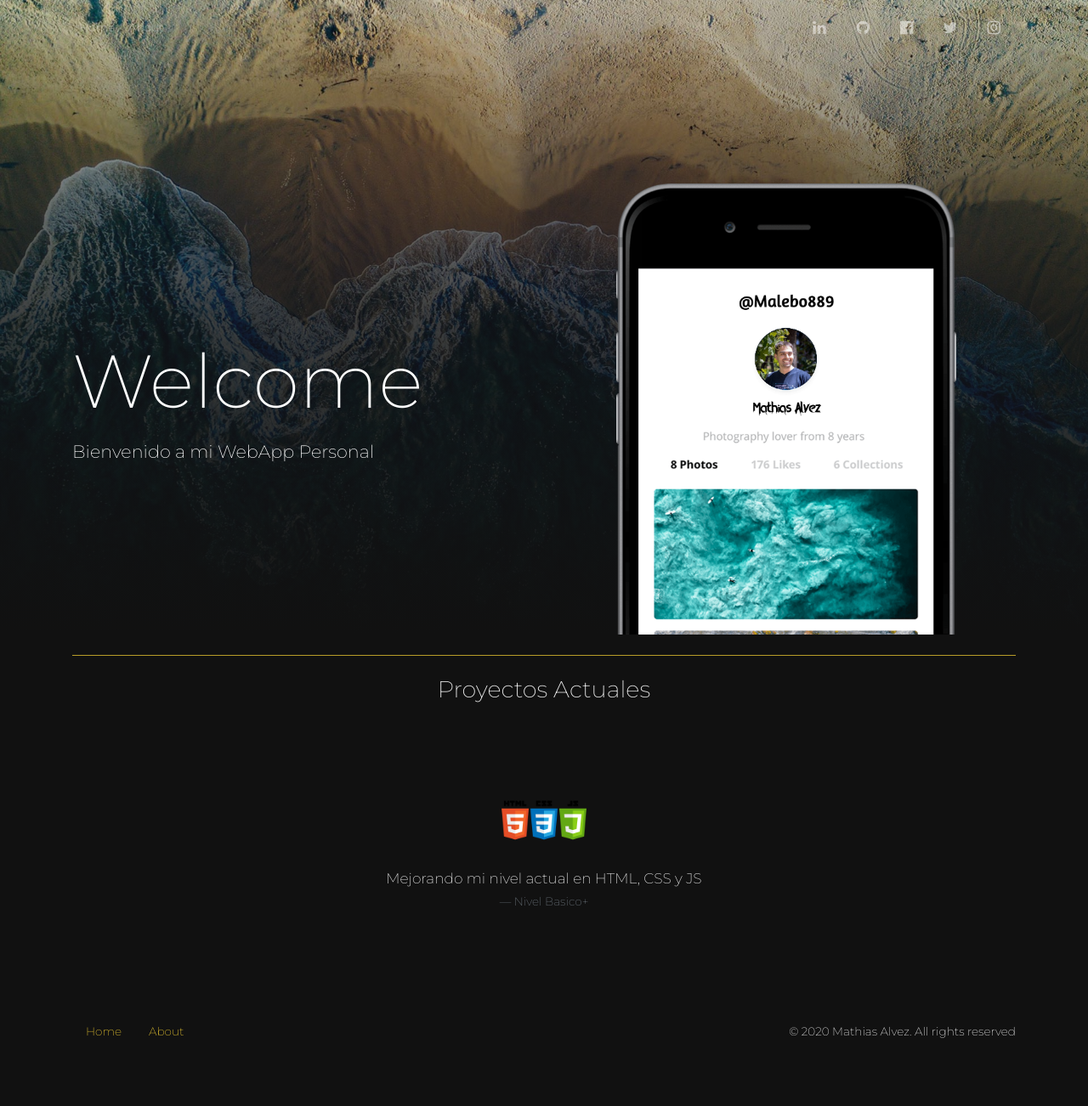
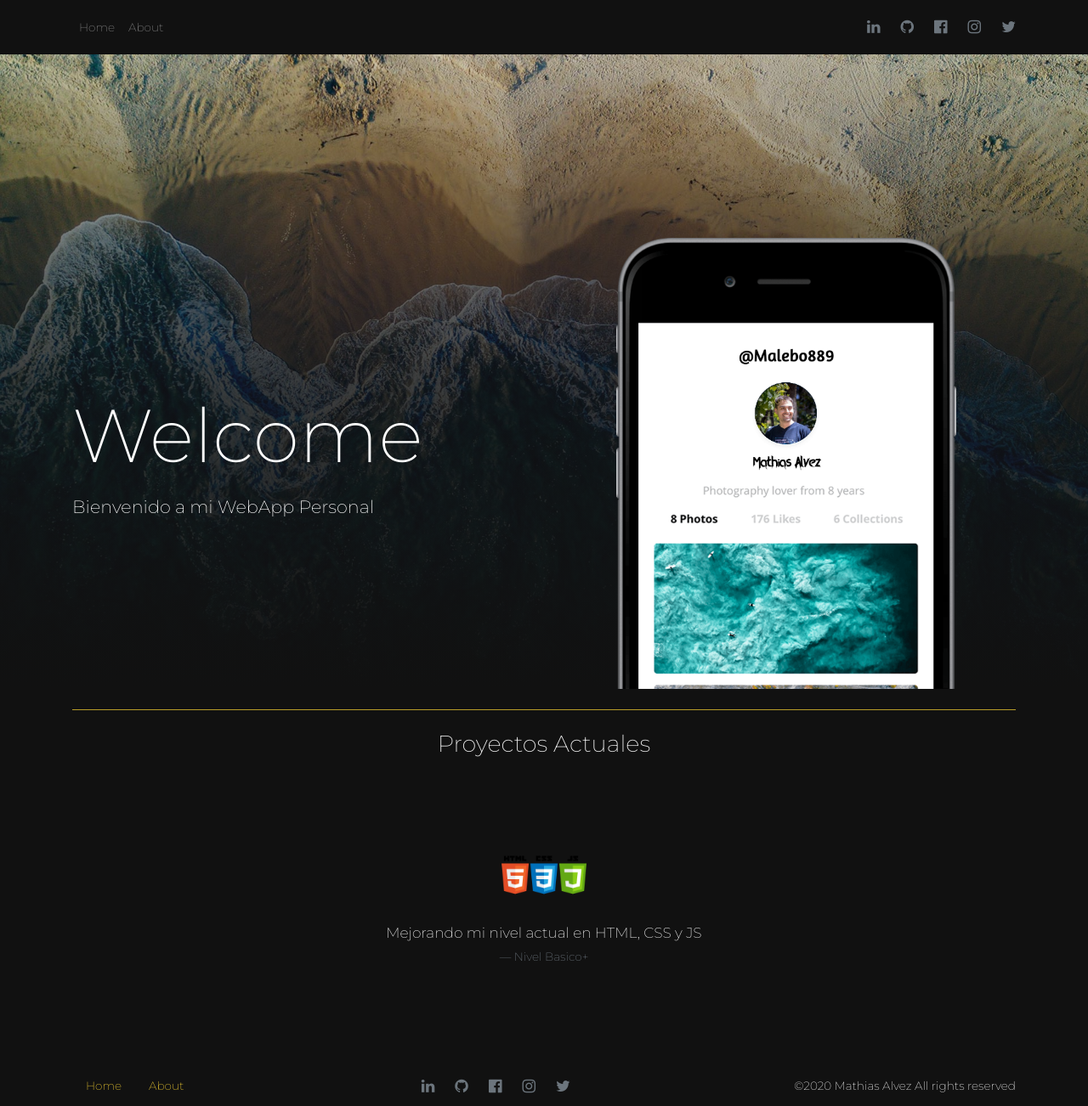
Before and after one commit to Malebo889/Malebo889.github.io, a plain HTML site: page index.html in a window 1280 px wide. Shown: the whole page at 85% size. Before the commit the page ends 1258 px from the top, so only its background shows below. Drawn offline with nearby package versions, Linux system fonts and the light colour scheme.

Commit message:
Bug Fixed With Mobile Display

```diff
--- a/index.html
+++ b/index.html
@@ -22,35 +22,33 @@
   <!-- Navbar -->
   <!-- Cover -->
   <!-- Article style section -->
-  <nav class="navbar navbar-expand-md bg-dark navbar-dark fixed-top">
-    <div class="container"> <button class="navbar-toggler navbar-toggler-right border-0 p-0" type="button" data-toggle="collapse" data-target="#navbar2SupportedConte">
+  <nav class="navbar navbar-expand-lg bg-dark navbar-dark">
+    <div class="container"> <button class="navbar-toggler navbar-toggler-right border-0 p-0" type="button" data-toggle="collapse" data-target="#navbar14">
+        <p class="navbar-brand mb-0 text-white">
+          <i class="fa fa-bars"></i>MENU<br></p>
       </button>
-      <div class="collapse navbar-collapse justify-content-end" id="navbar14">
+      <div class="collapse navbar-collapse" id="navbar14">
         <ul class="navbar-nav mr-auto">
           <li class="nav-item"> <a class="nav-link" href="#">Home</a> </li>
           <li class="nav-item"> <a class="nav-link" href="about.html">About</a> </li>
         </ul>
         <ul class="navbar-nav ml-auto">
-          <li class="nav-item mx-1"> <a class="nav-link" href="https://www.linkedin.com/in/malebo889">
-              <i class="fa fa-linkedin fa-lg fa-fw"></i>
-            </a> </li>
-          <li class="nav-item mx-1"> <a class="nav-link" href="https://github.com/Malebo889">
-              <i class="fa fa-github fa-fw fa-lg"></i>
-            </a> </li>
-          <li class="nav-item mx-1"> <a class="nav-link" href="https://www.facebook.com/Malebo889/">
-              <i class="fa fa-facebook-official fa-lg fa-fw"></i>
-            </a> </li>
-          <li class="nav-item mx-1"> <a class="nav-link" href="https://twitter.com/Malebo889">
-              <i class="fa fa-twitter fa-fw fa-lg"></i>
-            </a> </li>
-          <li class="nav-item mx-1"> <a class="nav-link" href="https://www.instagram.com/malebo889/">
-              <i class="fa fa-instagram fa-lg fa-fw"></i>
-            </a> </li>
+          <a href="https://www.linkedin.com/in/malebo889/">
+            <i class="d-block fa text-muted fa-linkedin fa-lg mr-2"></i>
+          </a><a href="https://github.com/Malebo889/">
+            <i class="fa fa-github fa-lg d-block text-muted mx-2"></i>
+          </a><a href="https://www.facebook.com/Malebo889/">
+            <i class="d-block fa fa-facebook-official text-muted fa-lg mx-2"></i>
+          </a><a href="https://www.instagram.com/malebo889/">
+            <i class="d-block fa fa-instagram text-muted fa-lg mx-2"></i>
+          </a><a href="https://twitter.com/Malebo889">
+            <i class="d-block fa fa-twitter text-muted fa-lg ml-2"></i>
+          </a>
         </ul>
       </div>
     </div>
   </nav>
-  <div class="section-fade-out pt-5" style="background-image: url(&quot;assets/app/cover.jpg&quot;); background-position: bottom;">
+  <div class="section-fade-out pt-5" style="background-image: url(&quot;assets/app/cover.jpg&quot;); background-position: center bottom;">
     <div class="container mt-5 pt-5">
       <div class="row">
         <div class="col-md-6 my-5 text-lg-left text-center align-self-center">
@@ -104,12 +102,25 @@
   <div class="py-3">
     <div class="container">
       <div class="row">
-        <div class="col-md-12 text-center d-md-flex justify-content-between align-items-center">
+        <div class="col-md-12 text-center d-md-flex align-items-center">
           <ul class="nav d-flex justify-content-center">
-            <li class="nav-item"> <a class="nav-link active" href="index.html">Home</a> </li>
+            <li class="nav-item"> <a class="nav-link active" href="#">Home</a> </li>
             <li class="nav-item"> <a class="nav-link" href="about.html">About</a> </li>
           </ul>
-          <p class="mb-0 py-1">© 2020 Mathias Alvez. All rights reserved</p>
+          <div class="row d-flex justify-content-center mx-auto">
+            <a href="https://www.linkedin.com/in/malebo889/">
+              <i class="d-block fa text-muted fa-linkedin fa-lg mr-2"></i>
+            </a><a href="https://github.com/Malebo889/">
+              <i class="fa fa-github fa-lg d-block text-muted mx-2"></i>
+            </a><a href="https://www.facebook.com/Malebo889/">
+              <i class="d-block fa fa-facebook-official text-muted fa-lg mx-2"></i>
+            </a><a href="https://www.instagram.com/malebo889/">
+              <i class="d-block fa fa-instagram text-muted fa-lg mx-2"></i>
+            </a><a href="https://twitter.com/Malebo889">
+              <i class="d-block fa fa-twitter text-muted fa-lg ml-2"></i>
+            </a>
+          </div>
+          <p class="mb-0 py-1">©2020 Mathias Alvez All rights reserved</p>
         </div>
       </div>
     </div>
@@ -122,7 +133,7 @@
   <!-- Footer -->
   <!-- JavaScript dependencies -->
   <script src="https://cdnjs.cloudflare.com/ajax/libs/popper.js/1.14.3/umd/popper.min.js" integrity="sha384-ZMP7rVo3mIykV+2+9J3UJ46jBk0WLaUAdn689aCwoqbBJiSnjAK/l8WvCWPIPm49" crossorigin="anonymous"></script>
-  <script src="https://stackpath.bootstrapcdn.com/bootstrap/4.1.3/js/bootstrap.min.js" integrity="sha384-ChfqqxuZUCnJSK3+MXmPNIyE6ZbWh2IMqE241rYiqJxyMiZ6OW/JmZQ5stwEULTy" crossorigin="anonymous"></script>
+  <script src="https://stackpath.bootstrapcdn.com/bootstrap/4.1.3/js/bootstrap.min.js" crossorigin="anonymous" integrity="sha384-ChfqqxuZUCnJSK3+MXmPNIyE6ZbWh2IMqE241rYiqJxyMiZ6OW/JmZQ5stwEULTy"></script>
   <!-- Script: Smooth scrolling between anchors in the same page -->
   <script src="js/smooth-scroll.js"></script>
 </body>
```
